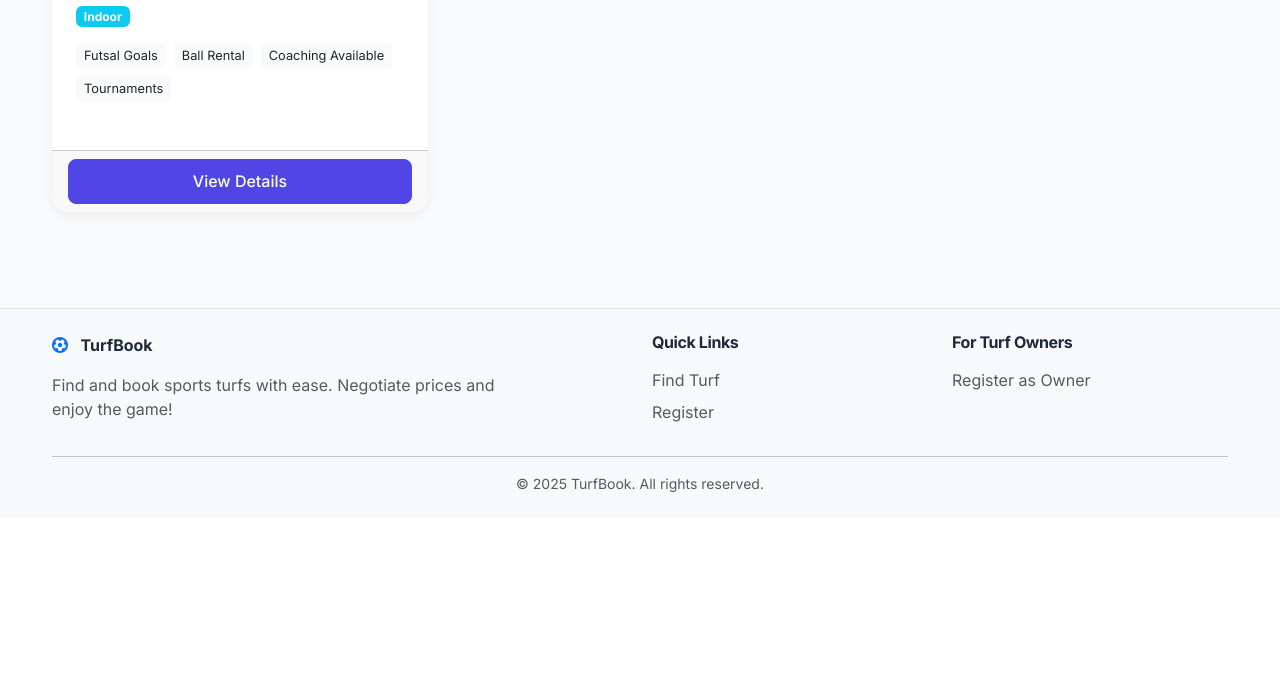
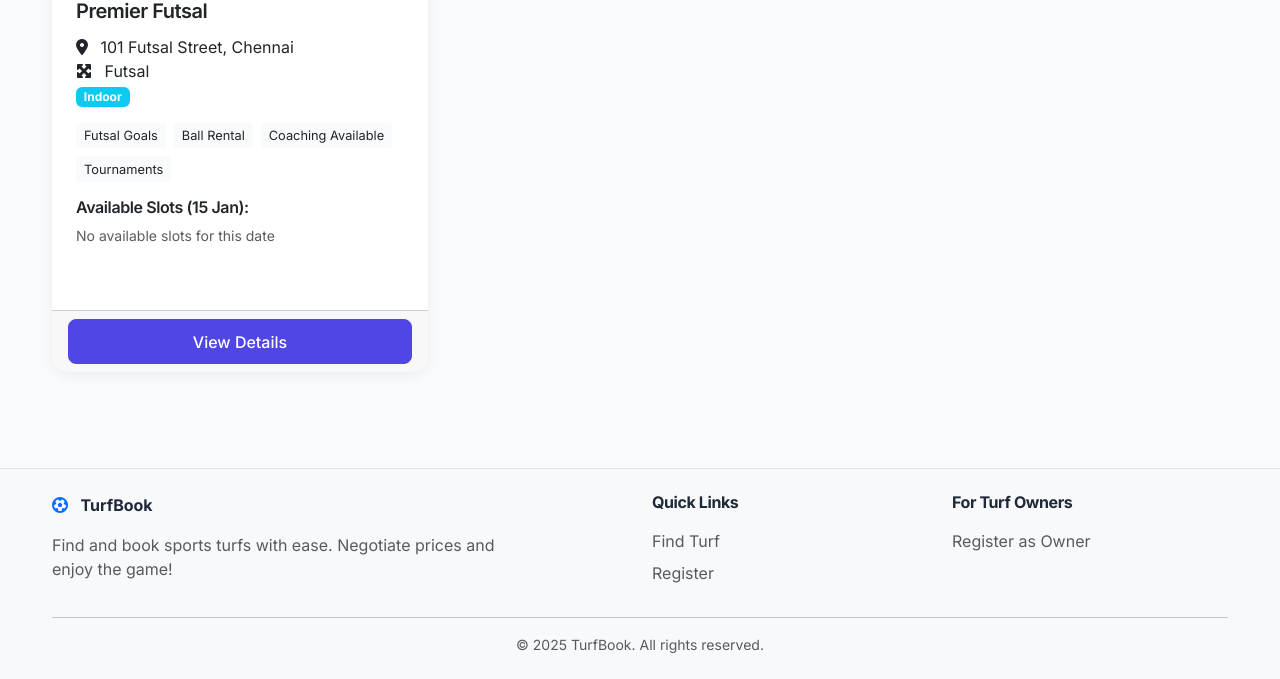
Before and after one commit to aliakbar-nathani/turf, a Flask app: template templates/turf/search_results.html in a window 1280 px wide. Shown: the part 1283-1962 px from the top of the page. Before the commit the page ends 1775 px from the top, so only its background shows below. Run offline with Flask 3, Linux system fonts and the light colour scheme; tables that the repository leaves empty hold one stand-in row (values such as "Sample post"); the template is opened without the code that fills it: values that come from a table or form of the project are taken from there, most other values are stand-ins (such as "Sample title", 1, 10 or a date in 2020).

Commit message:
Improve display of available turf slots when searching by city and date
Fixes a search error and improves slot availability display in search_results.html and app.py.

Replit-Commit-Author: Agent
Replit-Commit-Session-Id: 09570e47-521e-41a8-aa5d-92e8fb922a7b
Replit-Commit-Screenshot-Url: https://storage.googleapis.com/screenshot-production-us-central1/6f9a5342-6609-4a50-a6f0-7fda98cc8e3a/45c528d1-5dea-4ffe-a982-075559fcf936.jpg

```diff
--- a/app.py
+++ b/app.py
@@ -23,6 +23,9 @@ db = SQLAlchemy(model_class=Base)
 app = Flask(__name__)
 app.secret_key = os.environ.get("SESSION_SECRET", os.urandom(24))
 app.wsgi_app = ProxyFix(app.wsgi_app, x_proto=1, x_host=1)  # needed for url_for to generate with https
+
+# Add hasattr to Jinja environment
+app.jinja_env.globals.update(hasattr=hasattr)
 
 # Configure the database using environment variables
 app.config["SQLALCHEMY_DATABASE_URI"] = os.environ.get("DATABASE_URL")
--- a/templates/turf/search_results.html
+++ b/templates/turf/search_results.html
@@ -95,9 +95,10 @@
                                 </div>
                             {% endif %}
 
-                            {% if date and hasattr(turf, 'available_slots') %}
+                            {% if date %}
                                 <div class="mt-3">
                                     <h6>Available Slots ({{ date.strftime('%d %b') }}):</h6>
+                                    {% if turf.available_slots|default([])|length > 0 %}
                                         <div class="d-flex flex-wrap gap-1 mt-2">
                                             {% for slot in turf.available_slots[:3] %}
                                                 <span class="badge bg-success">
@@ -108,6 +109,9 @@
                                                 <span class="badge bg-secondary">+{{ turf.available_slots|length - 3 }} more</span>
                                             {% endif %}
                                         </div>
+                                    {% else %}
+                                        <p class="small text-muted">No available slots for this date</p>
+                                    {% endif %}
                                 </div>
                             {% endif %}
                         </div>
```
Lines whose indentation alone changed are shown as unchanged.
